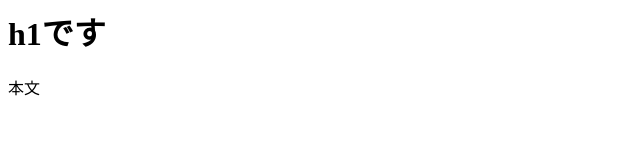
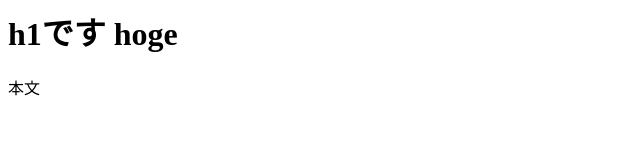
Before and after one commit to nanawoRx/Omikuji, a plain HTML site: page index.html in a window 1280 px wide. Shown: the whole page, without its empty margins (0-640 px from the left). Drawn offline with Linux system fonts and the light colour scheme.

Commit message:
index.htmlのh1タグにhogeを追記

```diff
--- a/index.html
+++ b/index.html
@@ -6,6 +6,7 @@
   <body>
     <h1>
       h1です
+      hoge
     </h1>
 
     <p>
```
